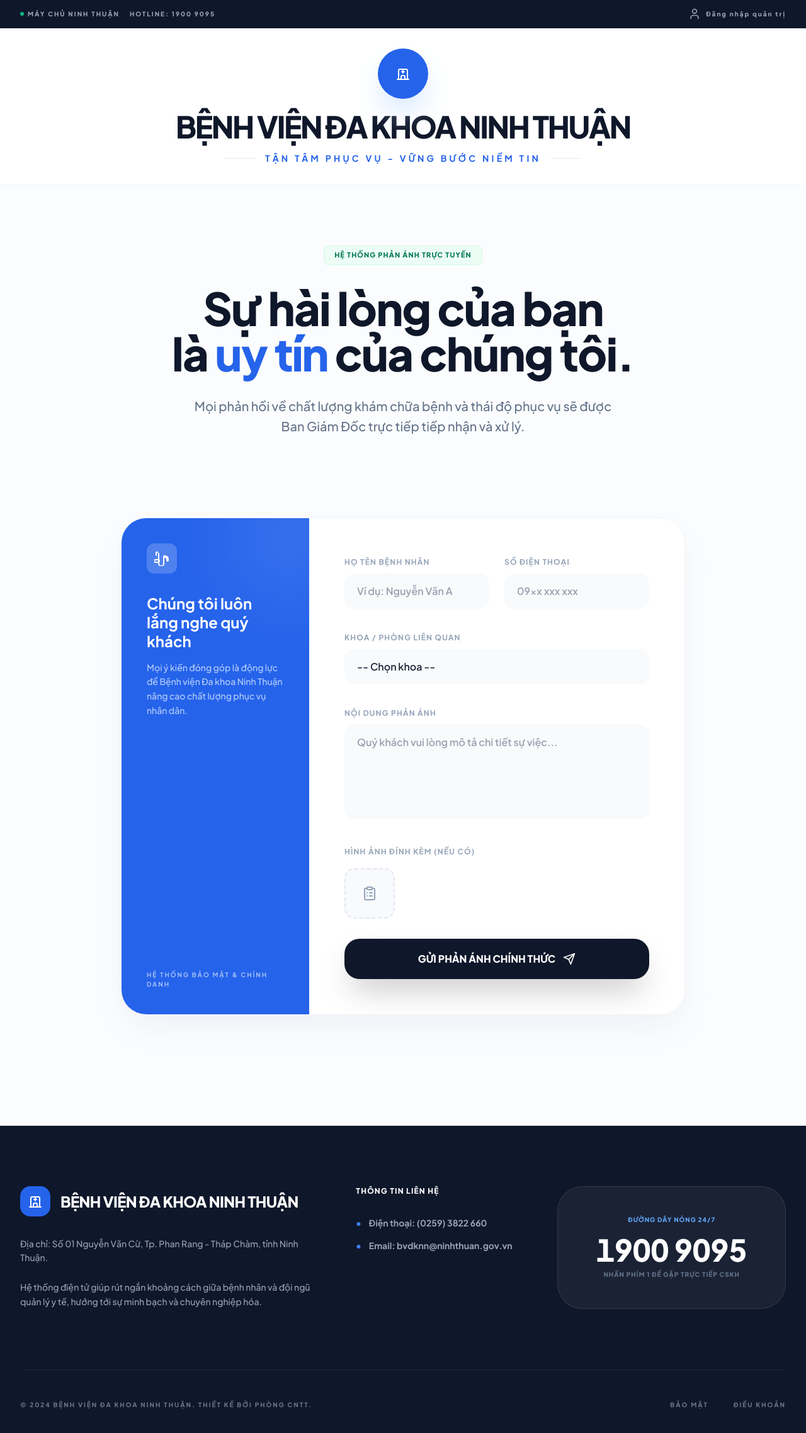
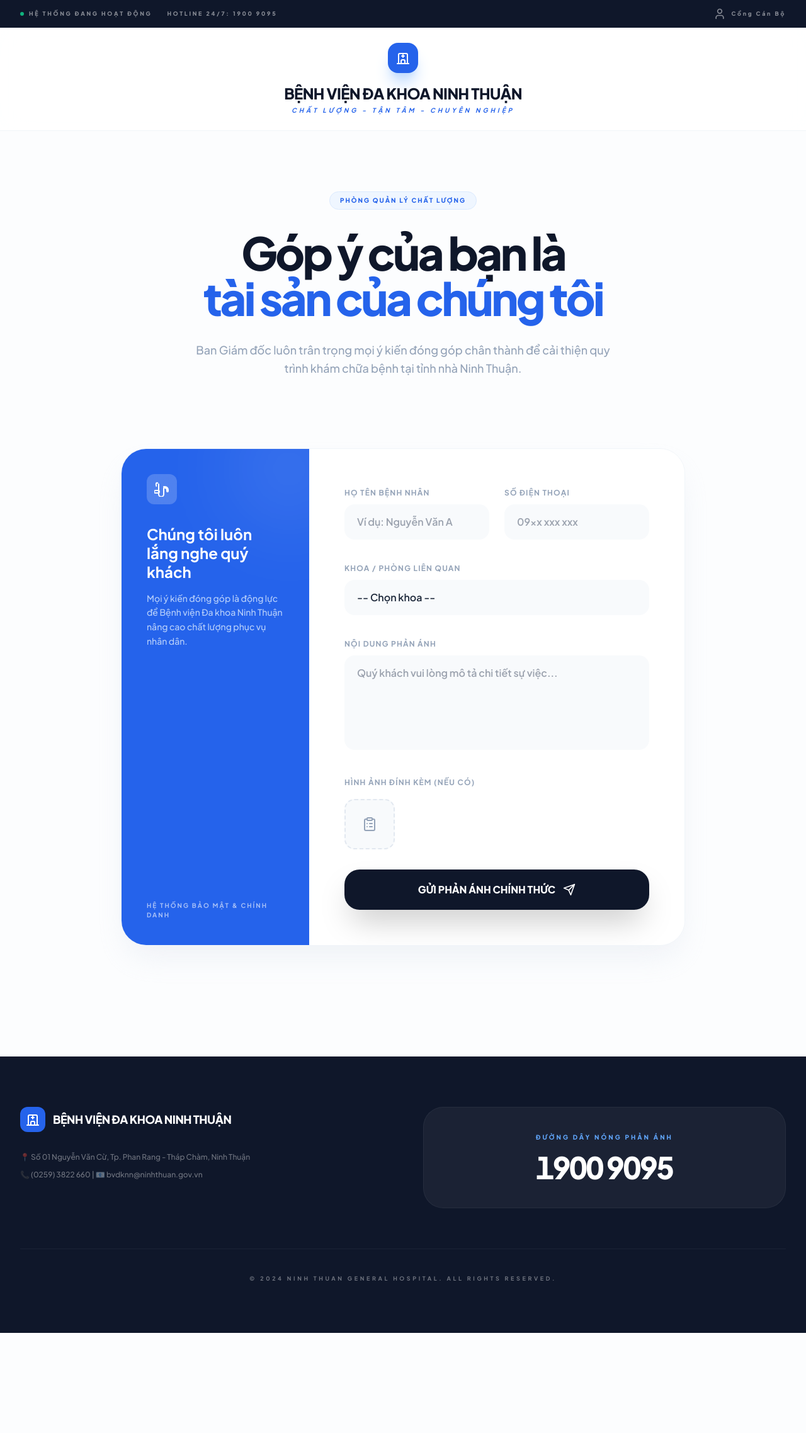
Before and after one commit to Khoitran2711/test-form-1, a React (Vite) app: page / in a window 1280 px wide. Shown: the top 2276 px of the page at 63% size. After the commit the page ends 2117 px from the top, so only its background shows below. Built offline with nearby package versions, Linux system fonts and the light colour scheme.

Commit message:
Update App.tsx

```diff
--- a/App.tsx
+++ b/App.tsx
@@ -12,10 +12,10 @@ const App: React.FC = () => {
   const [isAdminMode, setIsAdminMode] = useState(false);
 
   useEffect(() => {
+    try {
       const saved = localStorage.getItem('hospital_feedbacks');
-    if (saved) {
-      setFeedbacks(JSON.parse(saved));
-    }
+      if (saved) setFeedbacks(JSON.parse(saved));
+    } catch (e) { console.error(e); }
   }, []);
 
   useEffect(() => {
@@ -47,112 +47,74 @@ const App: React.FC = () => {
   };
 
   if (isAdminMode) {
-    if (user.role !== 'ADMIN') {
-      return <AdminLogin onLogin={handleAdminLogin} />;
-    }
-    return <AdminDashboard
-      feedbacks={feedbacks}
-      onUpdateFeedback={handleUpdateFeedback}
-      onLogout={handleLogout}
-    />;
+    if (user.role !== 'ADMIN') return <AdminLogin onLogin={handleAdminLogin} />;
+    return <AdminDashboard feedbacks={feedbacks} onUpdateFeedback={handleUpdateFeedback} onLogout={handleLogout} />;
   }
 
   return (
-    <div className="min-h-screen flex flex-col bg-white">
-      {/* Khung y tế chuyên nghiệp */}
-      <div className="bg-[#0f172a] text-[#94a3b8] text-[10px] font-black tracking-[0.2em] px-8 py-3 flex justify-between items-center border-b border-white/5 uppercase">
-        <div className="flex items-center gap-4">
-          <span className="flex items-center gap-1.5"><span className="w-1.5 h-1.5 bg-emerald-500 rounded-full"></span> Máy chủ Ninh Thuận</span>
-          <span className="hidden md:inline">Hotline: 1900 9095</span>
+    <div className="min-h-screen flex flex-col">
+      {/* Top Bar Gọn Gàng */}
+      <div className="bg-slate-900 text-white/50 text-[9px] font-black tracking-[0.3em] px-8 py-3 flex justify-between items-center uppercase">
+        <div className="flex items-center gap-6">
+          <span className="flex items-center gap-2"><span className="w-1.5 h-1.5 bg-emerald-500 rounded-full animate-pulse"></span> Hệ thống đang hoạt động</span>
+          <span className="hidden md:inline">Hotline 24/7: 1900 9095</span>
         </div>
-        <button
-          onClick={() => setIsAdminMode(true)}
-          className="hover:text-white transition-all flex items-center gap-2"
-        >
-          <Icons.User /> Đăng nhập quản trị
+        <button onClick={() => setIsAdminMode(true)} className="hover:text-white transition-colors flex items-center gap-2">
+          <Icons.User /> Cổng Cán Bộ
         </button>
       </div>
 
-      <nav className="bg-white border-b border-slate-100 sticky top-0 z-40 py-8">
-        <div className="max-w-7xl mx-auto px-4 flex flex-col items-center">
-          <div className="flex flex-col items-center gap-5">
-            <div className="w-20 h-20 bg-blue-600 rounded-[2.5rem] flex items-center justify-center text-white shadow-2xl shadow-blue-200 transform transition hover:scale-110">
+      <nav className="bg-white/80 backdrop-blur-xl border-b border-slate-100 sticky top-0 z-40 py-6">
+        <div className="max-w-7xl mx-auto px-6 flex flex-col items-center">
+           <div className="flex flex-col items-center gap-4">
+              <div className="w-12 h-12 bg-blue-600 rounded-2xl flex items-center justify-center text-white shadow-xl shadow-blue-200">
                 <Icons.Hospital />
               </div>
               <div className="text-center">
-              <h2 className="text-3xl md:text-5xl font-black text-slate-900 tracking-tighter leading-none mb-4 uppercase">
-                {HOSPITAL_NAME}
-              </h2>
-              <div className="flex items-center justify-center gap-4">
-                <span className="h-px w-12 bg-slate-200"></span>
-                <p className="text-xs md:text-sm text-blue-600 font-bold uppercase tracking-[0.3em]">
-                  Tận tâm phục vụ - Vững bước niềm tin
-                </p>
-                <span className="h-px w-12 bg-slate-200"></span>
-              </div>
+                <h1 className="text-xl md:text-2xl font-extrabold text-slate-900 tracking-tight uppercase">{HOSPITAL_NAME}</h1>
+                <p className="text-[10px] text-blue-600 font-bold uppercase tracking-[0.4em] mt-1 italic">Chất lượng - Tận tâm - Chuyên nghiệp</p>
               </div>
            </div>
         </div>
       </nav>
 
-      <main className="flex-1 bg-slate-50/50">
-        <div className="relative pt-24 pb-20 px-4">
-          <div className="max-w-4xl mx-auto text-center relative z-10">
-            <div className="inline-block px-4 py-1.5 mb-8 text-[11px] font-black tracking-widest text-emerald-700 bg-emerald-50 rounded-lg border border-emerald-100 uppercase">
-              Hệ thống phản ánh trực tuyến
-            </div>
-            <h2 className="text-5xl md:text-7xl font-black text-slate-900 tracking-tight mb-8 leading-[1.05]">
-              Sự hài lòng của bạn <br/>là <span className="text-blue-600">uy tín</span> của chúng tôi.
+      <main className="flex-1">
+        <section className="pt-24 pb-16 px-6 text-center max-w-4xl mx-auto">
+          <span className="inline-block px-4 py-1.5 mb-8 text-[10px] font-black tracking-[0.2em] text-blue-600 bg-blue-50 rounded-full border border-blue-100 uppercase">
+            Phòng Quản lý Chất lượng
+          </span>
+          <h2 className="text-5xl md:text-7xl font-extrabold text-slate-900 tracking-tighter mb-8 leading-none">
+            Góp ý của bạn là <br/><span className="text-blue-600">tài sản của chúng tôi</span>
           </h2>
-            <p className="text-xl text-slate-500 font-medium max-w-2xl mx-auto leading-relaxed">
-              Mọi phản hồi về chất lượng khám chữa bệnh và thái độ phục vụ sẽ được Ban Giám Đốc trực tiếp tiếp nhận và xử lý.
+          <p className="text-lg text-slate-400 font-medium leading-relaxed max-w-2xl mx-auto">
+            Ban Giám đốc luôn trân trọng mọi ý kiến đóng góp chân thành để cải thiện quy trình khám chữa bệnh tại tỉnh nhà Ninh Thuận.
           </p>
-          </div>
-        </div>
+        </section>
 
-        <div className="pb-32">
+        <div className="pb-32 px-6">
           <PublicFeedback onSubmit={handlePublicSubmit} />
         </div>
       </main>
 
-      <footer className="bg-[#0f172a] text-white pt-24 pb-12 px-8">
-        <div className="max-w-7xl mx-auto grid grid-cols-1 md:grid-cols-12 gap-16">
-          <div className="md:col-span-5">
-            <div className="flex items-center gap-4 mb-8">
-               <div className="p-3 bg-blue-600 rounded-2xl"><Icons.Hospital /></div>
-               <h3 className="text-2xl font-black tracking-tight uppercase leading-tight">{HOSPITAL_NAME}</h3>
+      <footer className="bg-slate-900 text-white/40 py-20 px-8">
+        <div className="max-w-7xl mx-auto grid grid-cols-1 md:grid-cols-2 gap-16 border-b border-white/5 pb-16">
+          <div>
+            <div className="flex items-center gap-3 mb-8">
+               <div className="p-2 bg-blue-600 rounded-xl text-white"><Icons.Hospital /></div>
+               <h3 className="text-lg font-extrabold text-white uppercase tracking-tight">{HOSPITAL_NAME}</h3>
             </div>
-            <div className="space-y-6 text-slate-400 font-medium text-sm leading-relaxed">
-              <p>Địa chỉ: Số 01 Nguyễn Văn Cừ, Tp. Phan Rang - Tháp Chàm, tỉnh Ninh Thuận.</p>
-              <p>Hệ thống điện tử giúp rút ngắn khoảng cách giữa bệnh nhân và đội ngũ quản lý y tế, hướng tới sự minh bạch và chuyên nghiệp hóa.</p>
+            <div className="space-y-3 text-xs font-medium">
+              <p>📍 Số 01 Nguyễn Văn Cừ, Tp. Phan Rang - Tháp Chàm, Ninh Thuận</p>
+              <p>📞 (0259) 3822 660 | 📧 bvdknn@ninhthuan.gov.vn</p>
             </div>
           </div>
-
-          <div className="md:col-span-3">
-            <h4 className="text-xs font-black text-white uppercase tracking-widest mb-8">Thông tin liên hệ</h4>
-            <ul className="space-y-4 text-sm text-slate-400 font-bold">
-              <li className="flex items-center gap-3">
-                <span className="text-blue-500">●</span> Điện thoại: (0259) 3822 660
-              </li>
-              <li className="flex items-center gap-3">
-                <span className="text-blue-500">●</span> Email: bvdknn@ninhthuan.gov.vn
-              </li>
-            </ul>
-          </div>
-
-          <div className="md:col-span-4 bg-white/5 p-10 rounded-[2.5rem] border border-white/10 flex flex-col justify-center text-center">
-            <h4 className="text-[10px] font-black text-blue-400 uppercase tracking-widest mb-4">Đường dây nóng 24/7</h4>
-            <p className="text-5xl font-black text-white mb-2 tabular-nums">1900 9095</p>
-            <p className="text-[10px] text-slate-500 uppercase tracking-widest font-black">Nhấn phím 1 để gặp trực tiếp CSKH</p>
+          <div className="bg-white/5 p-10 rounded-[32px] border border-white/5 text-center flex flex-col justify-center">
+            <h4 className="text-[10px] font-black text-blue-400 uppercase tracking-[0.3em] mb-4">Đường dây nóng phản ánh</h4>
+            <p className="text-5xl font-black text-white tracking-tighter tabular-nums leading-none">1900 9095</p>
           </div>
         </div>
-
-        <div className="max-w-7xl mx-auto border-t border-white/5 mt-24 pt-12 flex flex-col md:flex-row justify-between items-center gap-8 text-[10px] text-slate-500 font-black tracking-[0.2em] uppercase">
-          <p>© 2024 BỆNH VIỆN ĐA KHOA NINH THUẬN. THIẾT KẾ BỞI PHÒNG CNTT.</p>
-          <div className="flex gap-10">
-            <a href="#" className="hover:text-white transition-colors">Bảo mật</a>
-            <a href="#" className="hover:text-white transition-colors">Điều khoản</a>
-          </div>
+        <div className="max-w-7xl mx-auto pt-10 text-[9px] font-bold uppercase tracking-[0.4em] text-center">
+          © 2024 Ninh Thuan General Hospital. All rights reserved.
         </div>
       </footer>
     </div>
```
Lines whose indentation alone changed are shown as unchanged.
